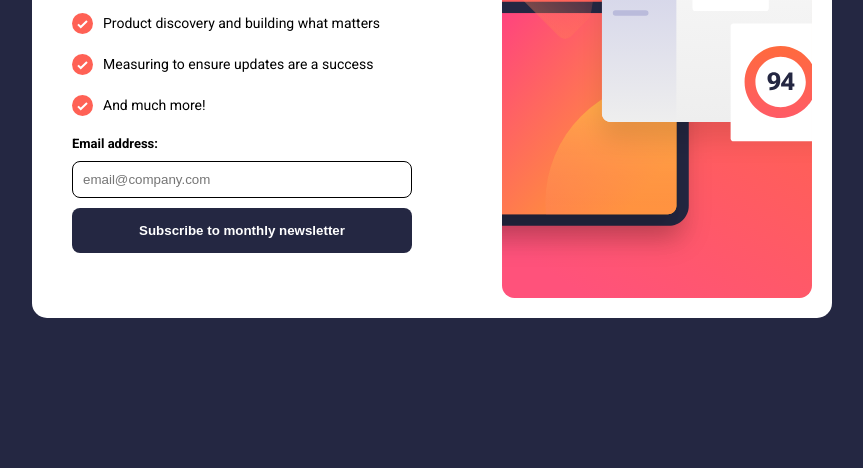
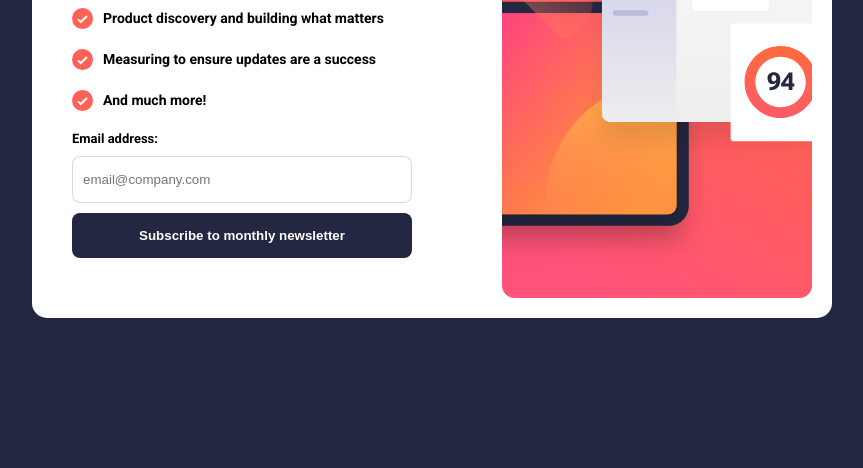
Before and after one commit to Willy-Braga/Willy-Braga-newsletter-sign-up-with-success-message-main, a plain HTML site: page index.html in a window 1280 px wide. Shown: the part 332-800 px from the top of the page, without its empty margins (208-1071 px from the left). Drawn offline with Linux system fonts and the light colour scheme.

Commit message:
fix: correcting styles

```diff
--- a/src/css/styles.css
+++ b/src/css/styles.css
@@ -24,13 +24,13 @@ body{
     width: 380px;
     gap: 20px;
     padding: 20px;
+    font-weight: 700;
 }
 
 .title-container{
     display: flex;
     flex-direction: column;
     align-items: self-start;
-    /* margin-top: 18px; */
     gap: 20px;
     text-align: center;
 }
@@ -43,12 +43,14 @@ body{
 
 .title-container .description{
     font-size: 14px;
+    color: var(--secondary-text-colo);
 }
 
 .list-container{
     display: flex;
     flex-direction: column;
     gap: 20px;
+    color: var(--secondary-text-colo);
 }
 
 .list-container .list-item{
@@ -69,8 +71,8 @@ body{
 
 .form input{
     margin: 10px 0;
-    padding: 10px;
-    border: 1px solid black;
+    padding: 15px 10px;
+    border: 1px solid rgba(0, 0, 0, 0.14);
     border-radius: 8px;
 }
 
```
